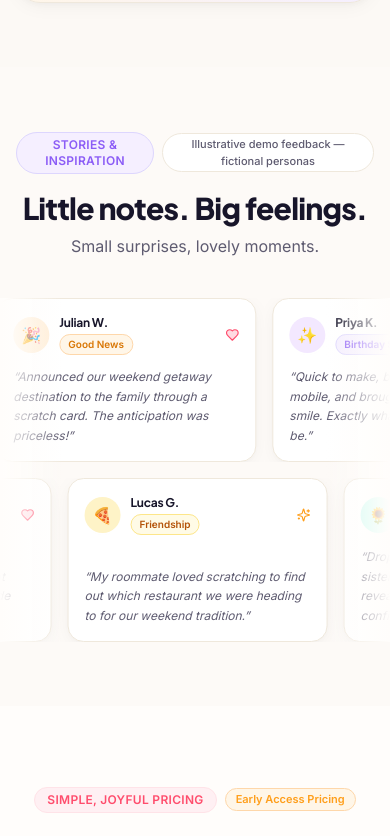
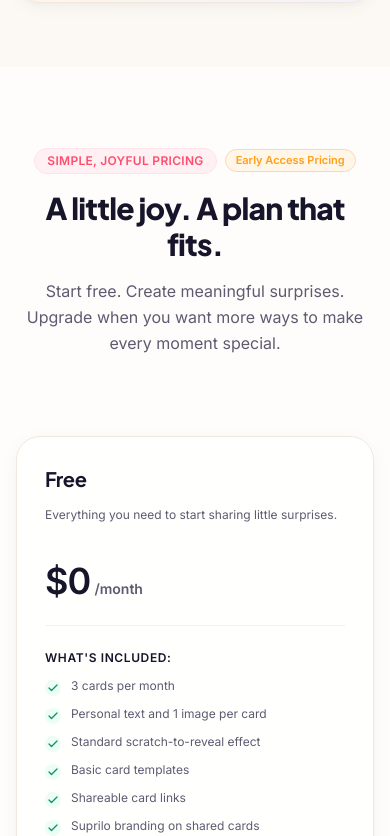
Before and after one commit to LeviHQ/suprilo, a Next.js app: page / in a window 390 px wide. Shown: the part 6388-7224 px from the top of the page. Built offline with nearby package versions, Linux system fonts and the light colour scheme.

Commit message:
fix: enable continuous marquee animation on mobile, position after pricing, and optimize mobile responsiveness

```diff
--- a/src/app/globals.css
+++ b/src/app/globals.css
@@ -58,3 +58,40 @@
     linear-gradient(to right, rgba(23, 21, 42, 0.03) 1px, transparent 1px),
     linear-gradient(to bottom, rgba(23, 21, 42, 0.03) 1px, transparent 1px);
 }
+
+/* Continuous Marquee Animations with GPU acceleration */
+@keyframes marquee-ltr {
+  0% {
+    transform: translate3d(-50%, 0, 0);
+  }
+  100% {
+    transform: translate3d(0%, 0, 0);
+  }
+}
+
+@keyframes marquee-rtl {
+  0% {
+    transform: translate3d(0%, 0, 0);
+  }
+  100% {
+    transform: translate3d(-50%, 0, 0);
+  }
+}
+
+.animate-marquee-ltr {
+  animation: marquee-ltr 34s linear infinite !important;
+  will-change: transform;
+}
+
+.animate-marquee-rtl {
+  animation: marquee-rtl 38s linear infinite !important;
+  will-change: transform;
+}
+
+/* Pause on hover on desktop pointer devices only */
+@media (hover: hover) and (pointer: fine) {
+  .marquee-pause-hover:hover .animate-marquee-ltr,
+  .marquee-pause-hover:hover .animate-marquee-rtl {
+    animation-play-state: paused !important;
+  }
+}
--- a/src/app/page.tsx
+++ b/src/app/page.tsx
@@ -43,8 +43,8 @@ export default function Home() {
         <HowItWorks />
         <Features />
         <UseCases />
+        <Pricing onSelectPlan={handleSelectPlan} />
         <TestimonialsMarquee />
-        <Pricing onSelectPlan={handleSelectPlan} />
         <FinalCta onOpenCtaModal={openCtaModal} />
       </main>
       <Footer />
--- a/src/components/landing/TestimonialsMarquee.tsx
+++ b/src/components/landing/TestimonialsMarquee.tsx
@@ -206,26 +206,26 @@ interface TestimonialCardProps {
 
 function TestimonialCard({ item }: TestimonialCardProps) {
   return (
-    <div className="w-[260px] sm:w-[280px] shrink-0 bg-white rounded-2xl sm:rounded-3xl p-4 sm:p-5 border border-brand-warm-border shadow-card hover:shadow-card-hover hover:border-brand-pink/30 transition-all duration-200 flex flex-col justify-between select-none">
+    <div className="w-[230px] sm:w-[260px] md:w-[280px] shrink-0 bg-white rounded-2xl sm:rounded-3xl p-3.5 sm:p-5 border border-brand-warm-border shadow-card hover:shadow-card-hover hover:border-brand-pink/30 transition-all duration-200 flex flex-col justify-between select-none">
       {/* Card Header: Avatar, Name, Occasion Badge */}
-      <div className="flex items-center justify-between gap-2 mb-3">
-        <div className="flex items-center gap-2.5">
+      <div className="flex items-center justify-between gap-2 mb-2.5 sm:mb-3">
+        <div className="flex items-center gap-2 sm:gap-2.5">
           <div
-            className={`w-9 h-9 rounded-full ${item.avatarBg} ${item.avatarText} flex items-center justify-center font-bold text-xs shadow-sm ring-2 ring-white select-none`}
+            className={`w-8 h-8 sm:w-9 h-9 rounded-full ${item.avatarBg} ${item.avatarText} flex items-center justify-center font-bold text-xs shadow-sm ring-2 ring-white select-none shrink-0`}
             aria-hidden="true"
           >
             {item.avatarEmoji ? (
-              <span className="text-base leading-none">{item.avatarEmoji}</span>
+              <span className="text-sm sm:text-base leading-none">{item.avatarEmoji}</span>
             ) : (
               item.avatarChar
             )}
           </div>
-          <div>
-            <h4 className="text-xs font-bold text-brand-dark leading-tight">
+          <div className="min-w-0">
+            <h4 className="text-xs sm:text-sm font-bold text-brand-dark leading-tight truncate">
               {item.name}
             </h4>
             <span
-              className={`inline-block text-[10px] font-semibold px-2 py-0.5 rounded-full border mt-0.5 ${item.occasionColor}`}
+              className={`inline-block text-[9px] sm:text-[10px] font-semibold px-2 py-0.5 rounded-full border mt-0.5 ${item.occasionColor}`}
             >
               {item.occasion}
             </span>
@@ -240,7 +240,7 @@ function TestimonialCard({ item }: TestimonialCardProps) {
       </div>
 
       {/* Quote */}
-      <p className="text-xs text-brand-muted leading-relaxed italic font-normal">
+      <p className="text-[11px] sm:text-xs text-brand-muted leading-relaxed italic font-normal">
         &ldquo;{item.quote}&rdquo;
       </p>
     </div>
@@ -254,9 +254,9 @@ export function TestimonialsMarquee() {
       className="py-16 md:py-24 relative overflow-hidden bg-brand-warm-subtle/40"
       aria-label="Stories and demo feedback"
     >
-      <div className="max-w-7xl mx-auto px-4 sm:px-6 lg:px-8 mb-10 text-center">
+      <div className="max-w-7xl mx-auto px-4 sm:px-6 lg:px-8 mb-8 sm:mb-12 text-center">
         {/* Eyebrow / Disclaimer badge */}
-        <div className="inline-flex items-center gap-2 mb-4">
+        <div className="inline-flex flex-wrap items-center justify-center gap-2 mb-4">
           <Badge variant="purple">Stories & Inspiration</Badge>
           <span className="text-[11px] font-medium text-brand-muted bg-white px-2.5 py-0.5 rounded-full border border-brand-warm-border">
             Illustrative demo feedback — fictional personas
@@ -273,25 +273,23 @@ export function TestimonialsMarquee() {
       </div>
 
       {/* Marquee Container with edge fade masks */}
-      <div className="relative w-full overflow-hidden group">
+      <div className="relative w-full overflow-hidden marquee-pause-hover">
         {/* Left & Right gradient edge fades */}
         <div
-          className="absolute top-0 bottom-0 left-0 w-16 sm:w-28 md:w-40 bg-gradient-to-r from-brand-warm to-transparent z-10 pointer-events-none"
+          className="absolute top-0 bottom-0 left-0 w-8 sm:w-20 md:w-36 bg-gradient-to-r from-[#FBF9F6] to-transparent z-10 pointer-events-none"
           aria-hidden="true"
         />
         <div
-          className="absolute top-0 bottom-0 right-0 w-16 sm:w-28 md:w-40 bg-gradient-to-l from-brand-warm to-transparent z-10 pointer-events-none"
+          className="absolute top-0 bottom-0 right-0 w-8 sm:w-20 md:w-36 bg-gradient-to-l from-[#FBF9F6] to-transparent z-10 pointer-events-none"
           aria-hidden="true"
         />
 
-        <div className="space-y-4 sm:space-y-5">
+        <div className="space-y-3.5 sm:space-y-5">
           {/* ROW 1: Moves Left to Right */}
           <div className="flex overflow-hidden">
-            <div
-              className="flex gap-4 sm:gap-5 w-max animate-marquee-ltr group-hover:[animation-play-state:paused] focus-within:[animation-play-state:paused] will-change-transform motion-reduce:animate-none"
-            >
+            <div className="flex gap-3 sm:gap-4.5 w-max animate-marquee-ltr">
               {/* Primary Sequence (Accessible) */}
-              <div className="flex gap-4 sm:gap-5">
+              <div className="flex gap-3 sm:gap-4.5">
                 {TESTIMONIALS_DATA.map((item) => (
                   <TestimonialCard key={`r1-primary-${item.id}`} item={item} />
                 ))}
@@ -299,7 +297,7 @@ export function TestimonialsMarquee() {
 
               {/* Duplicated Sequence (Aria Hidden for infinite seamless loop) */}
               <div
-                className="flex gap-4 sm:gap-5"
+                className="flex gap-3 sm:gap-4.5"
                 aria-hidden="true"
               >
                 {TESTIMONIALS_DATA.map((item) => (
@@ -311,11 +309,9 @@ export function TestimonialsMarquee() {
 
           {/* ROW 2: Moves Right to Left */}
           <div className="flex overflow-hidden">
-            <div
-              className="flex gap-4 sm:gap-5 w-max animate-marquee-rtl group-hover:[animation-play-state:paused] focus-within:[animation-play-state:paused] will-change-transform motion-reduce:animate-none"
-            >
+            <div className="flex gap-3 sm:gap-4.5 w-max animate-marquee-rtl">
               {/* Primary Sequence (Accessible) */}
-              <div className="flex gap-4 sm:gap-5">
+              <div className="flex gap-3 sm:gap-4.5">
                 {ROW2_DATA.map((item) => (
                   <TestimonialCard key={`r2-primary-${item.id}`} item={item} />
                 ))}
@@ -323,7 +319,7 @@ export function TestimonialsMarquee() {
 
               {/* Duplicated Sequence (Aria Hidden for infinite seamless loop) */}
               <div
-                className="flex gap-4 sm:gap-5"
+                className="flex gap-3 sm:gap-4.5"
                 aria-hidden="true"
               >
                 {ROW2_DATA.map((item) => (
```
